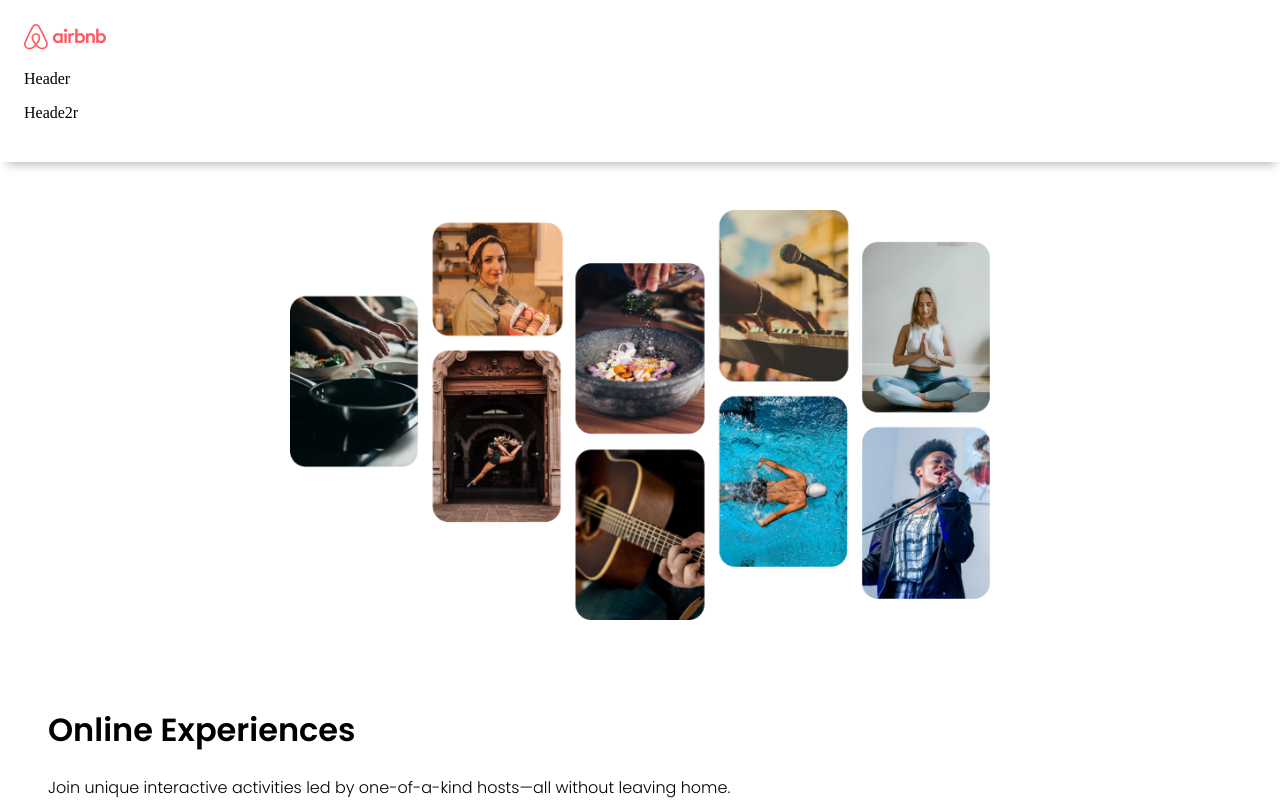
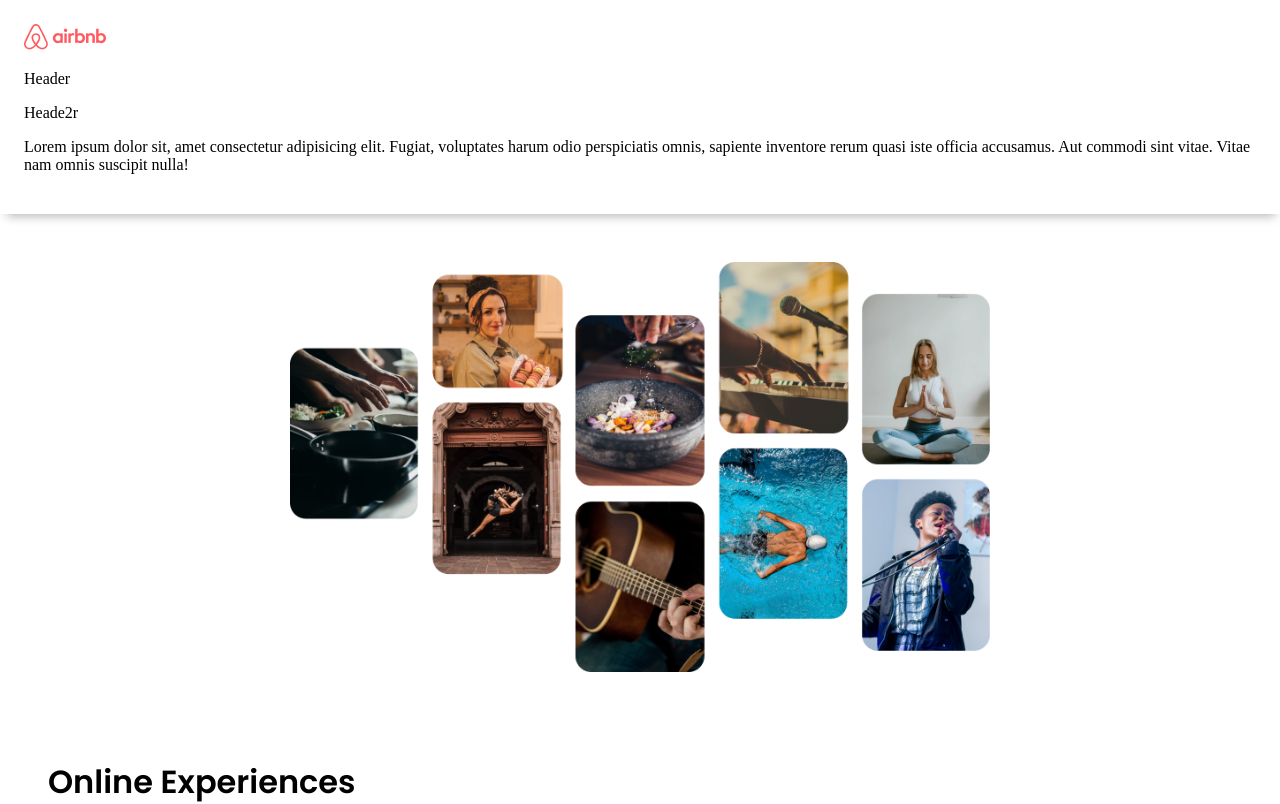
Before and after one commit to surbhi6089/Airbnb_Experience_Clone, a React (Vite) app: page / in a window 1280 px wide. Shown: the top 804 px of the page. Built offline with nearby package versions, Linux system fonts and the light colour scheme.

Commit message:
new commit

```diff
--- a/src/App.jsx
+++ b/src/App.jsx
@@ -5,24 +5,16 @@ import Card from "./Components/Card";
 import Data from "./Components/Data";
 import "./App.css";
 
-
 const App = () => {
-  const card = Data.map(item=>{
-    return (
-      <Card
-      key = {item.id}
-      item = {item}
-      />
-    )
-  })
+  const card = Data.map((item) => {
+    return <Card key={item.id} item={item} newItem={item} />;
+  });
   return (
     <div>
       <Header />
       <div className="body">
         <Hero />
-        <div className="card-section">
-          {card}
-        </div>
+        <div className="card-section">{card}</div>
       </div>
     </div>
   );
--- a/src/Components/Header.jsx
+++ b/src/Components/Header.jsx
@@ -6,8 +6,12 @@ const Header = () => {
       <img src="./logo.png" alt="airbnb_logo" />
       <p>Header</p>
       <p>Heade2r</p>
-
-
+      <p>
+        Lorem ipsum dolor sit, amet consectetur adipisicing elit. Fugiat,
+        voluptates harum odio perspiciatis omnis, sapiente inventore rerum quasi
+        iste officia accusamus. Aut commodi sint vitae. Vitae nam omnis suscipit
+        nulla!
+      </p>
     </div>
   );
 };
```
